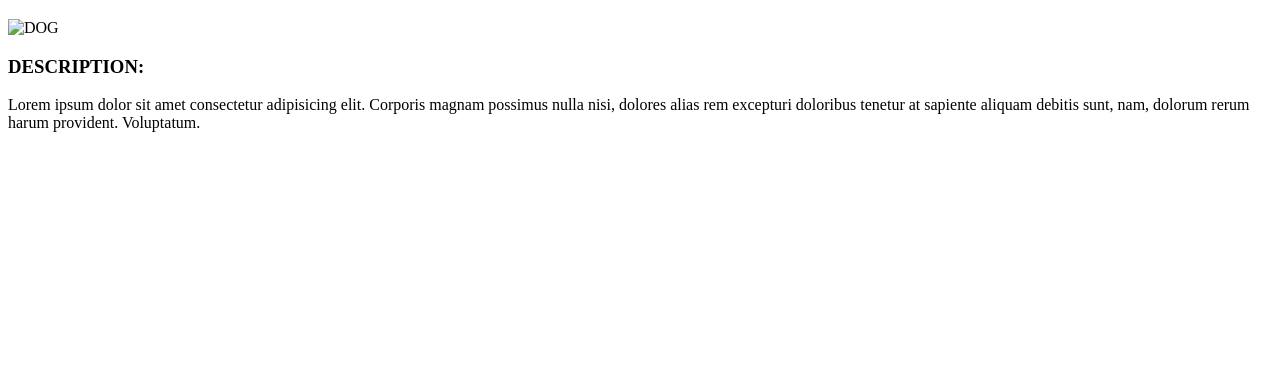
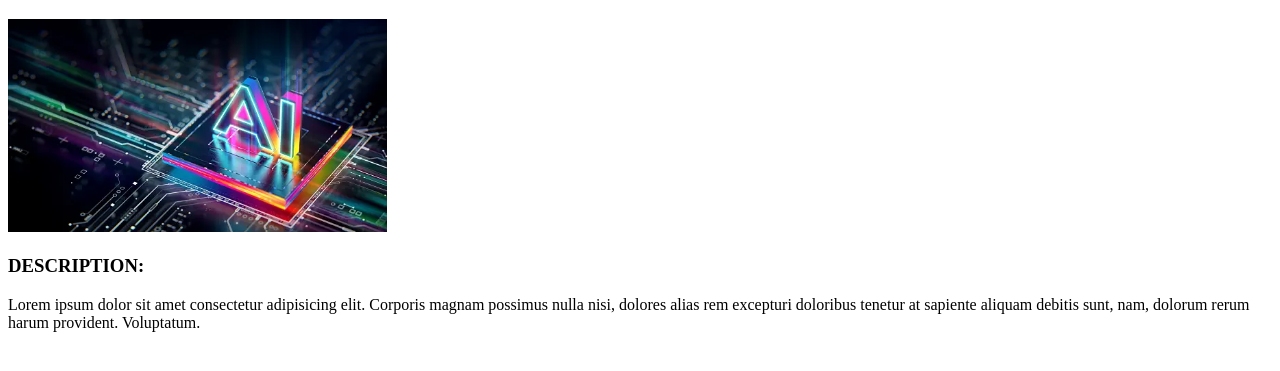
Before and after one commit to saikumardeveloper9948/assign, a plain HTML site: page index.html in a window 1280 px wide. Shown: the part 61-432 px from the top of the page. Drawn offline with Linux system fonts and the light colour scheme.

Commit message:
Update index.html

```diff
--- a/index.html
+++ b/index.html
@@ -8,7 +8,7 @@
 </head>
 <body>
     <H1>DOG</H1>
-    <img src="./multimedia/images/DOG" alt="DOG" height="30%" width="30%">
+    <img src="AI.jpg" alt="DOG" height="30%" width="30%">
     <H3>DESCRIPTION:</H3>
     <P>Lorem ipsum dolor sit amet consectetur adipisicing elit. Corporis magnam possimus nulla nisi, dolores alias rem excepturi doloribus tenetur at sapiente aliquam debitis sunt, nam, dolorum rerum harum provident. Voluptatum.</P>
 </body>
```
